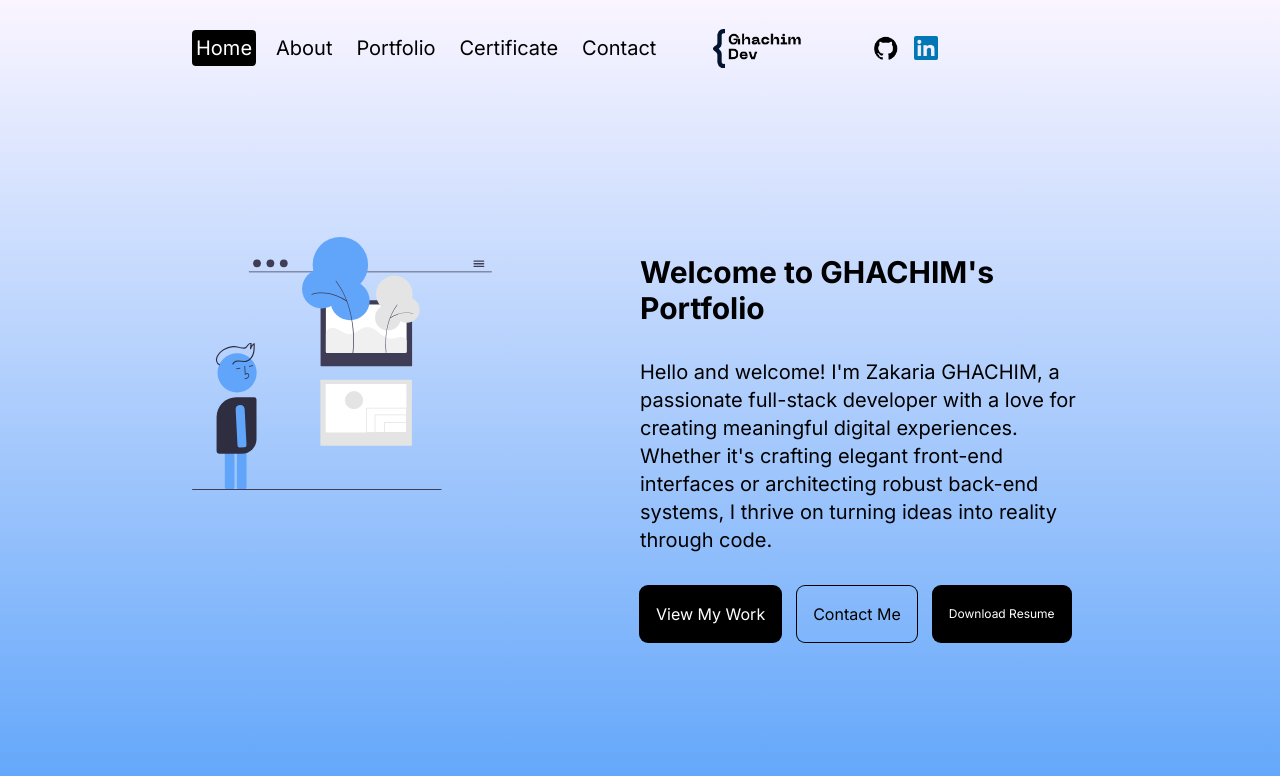
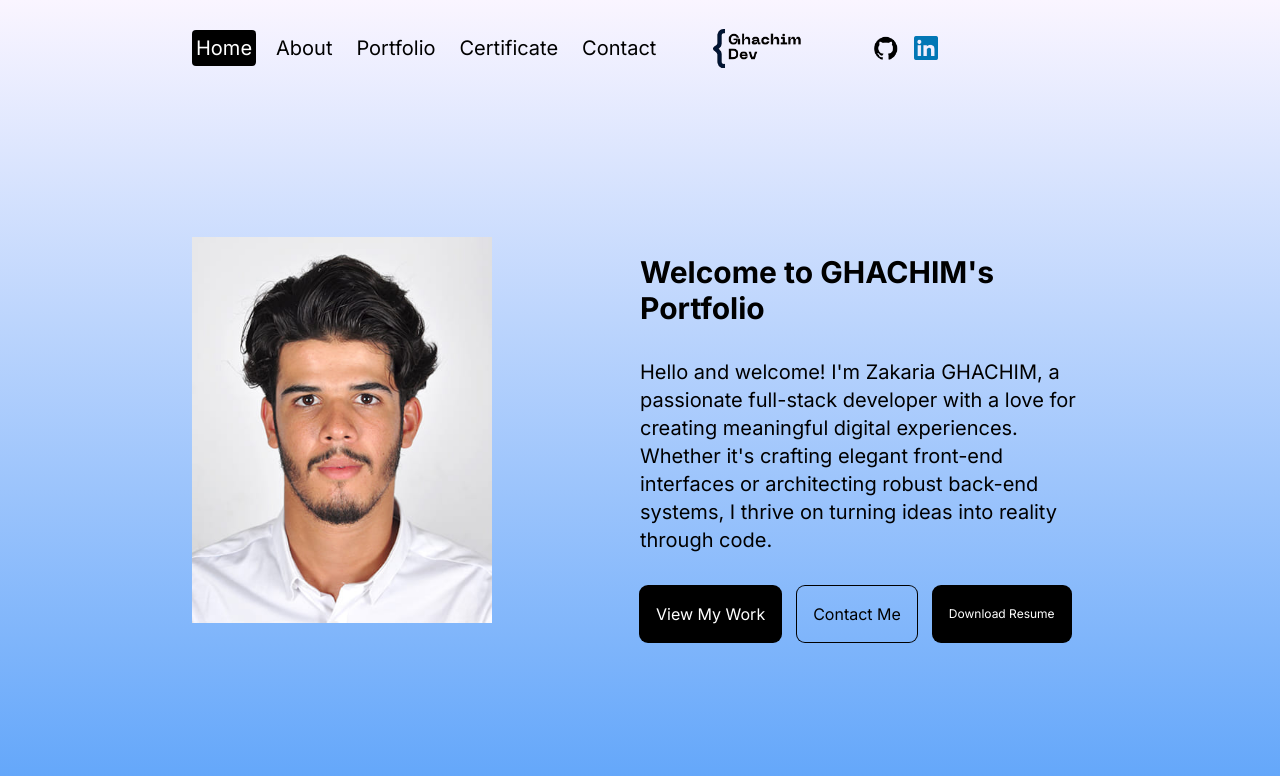
Before and after one commit to theziko1/Ghachim-Portfolio, a Next.js app: page / in a window 1280 px wide. Shown: the top 776 px of the page. Built offline with nearby package versions, Linux system fonts and the light colour scheme.

Commit message:
update profil image

```diff
--- a/src/app/page.tsx
+++ b/src/app/page.tsx
@@ -17,7 +17,7 @@ export default function Home() {
       <div className=" h-full flex flex-col overflow-hidden lg:flex-row px-4 sm:px-8 md:px-12 lg:px-20 xl:px-48">
         {/* IMAGE CONTAINER */}
         <div className="w-1/2 h-1/3 left-[20%] lg:left-0   lg:h-full relative  lg:top-[20%]">
-        <Image src="/home.svg" alt="home" width={300} height={300} />
+        <Image src="/profil.jpg" alt="home" width={300} height={300} />
         </div>
 
         {/* TEXT CONTAINER */}
```
